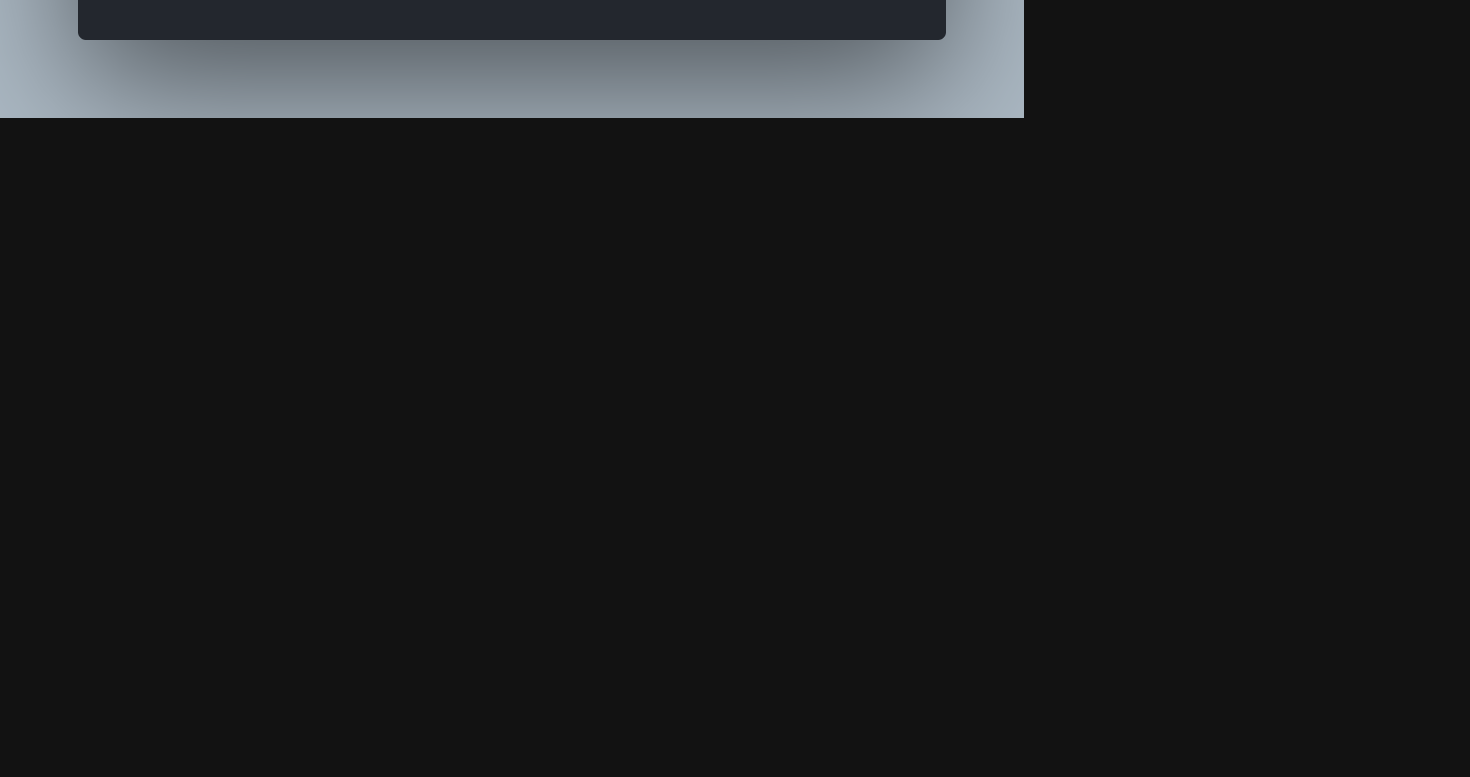
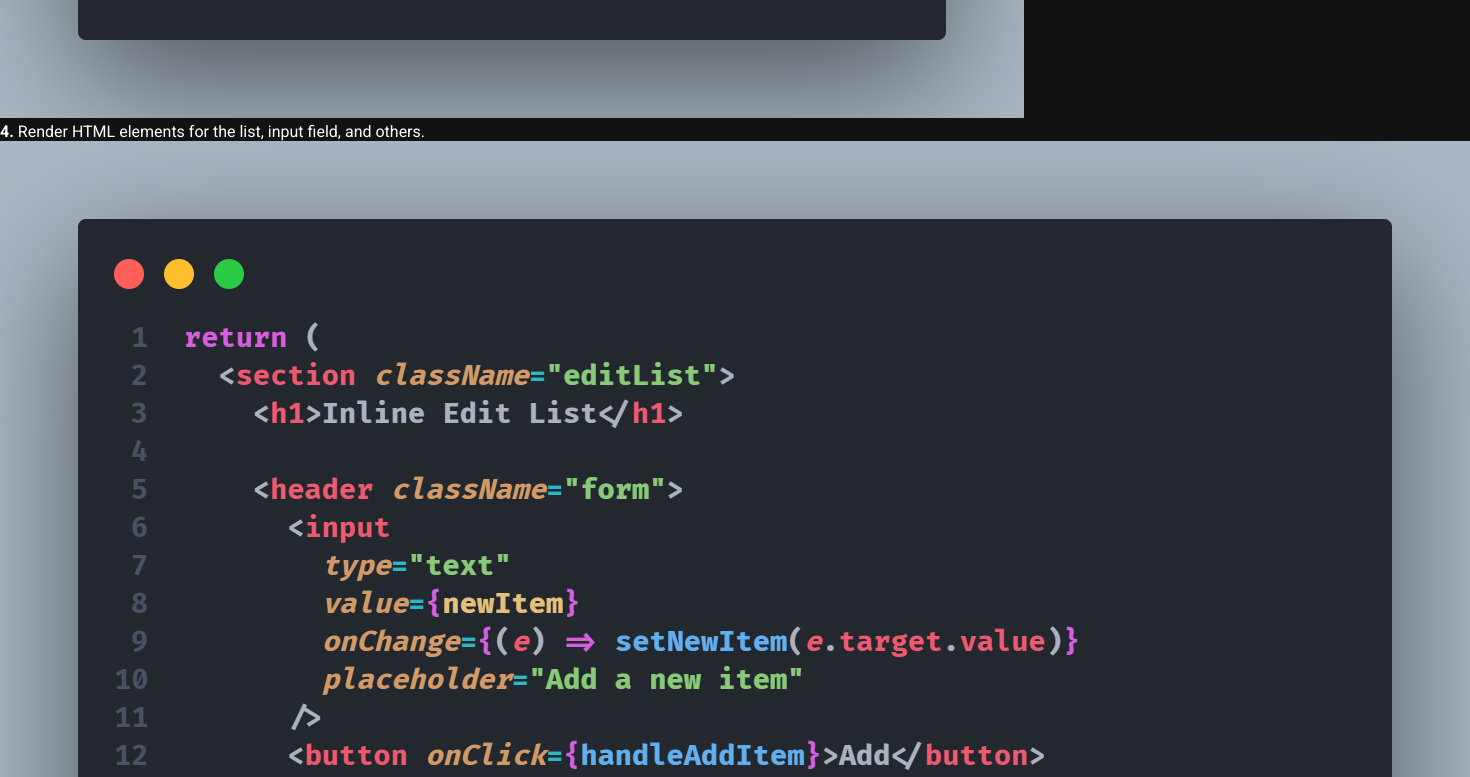
Before and after one commit to Espadv69/useState-Advanced, a React (Vite) app in the folder InlineEditList/: page / in a window 1280 px wide. Shown: the part 1535-2312 px from the top of the page, 1470 px wide, since content can reach past the window. Before the commit the page ends 1657 px from the top, so only its background shows below. Built offline with nearby package versions, Linux system fonts and the light colour scheme; the HTML template or start-up script is replaced by a standard one.

Commit message:
Add LiExplanation component instance for rendering HTML elements in the list

```diff
--- a/InlineEditList/src/components/Explanation/Explanation.jsx
+++ b/InlineEditList/src/components/Explanation/Explanation.jsx
@@ -25,6 +25,13 @@ const Explanation = () => {
           imgUrl="/images/handleEditItem.png"
           imgAlt="Code snippet for the function to handle editing an item in the list."
         />
+
+        <LiExplanation
+          step={4}
+          desc="Render HTML elements for the list, input field, and others."
+          imgUrl="/images/htmlStructure.png"
+          imgAlt="Code snippet for rendering HTML elements for the list, input field, and others."
+        />
       </ul>
     </section>
   )
```
